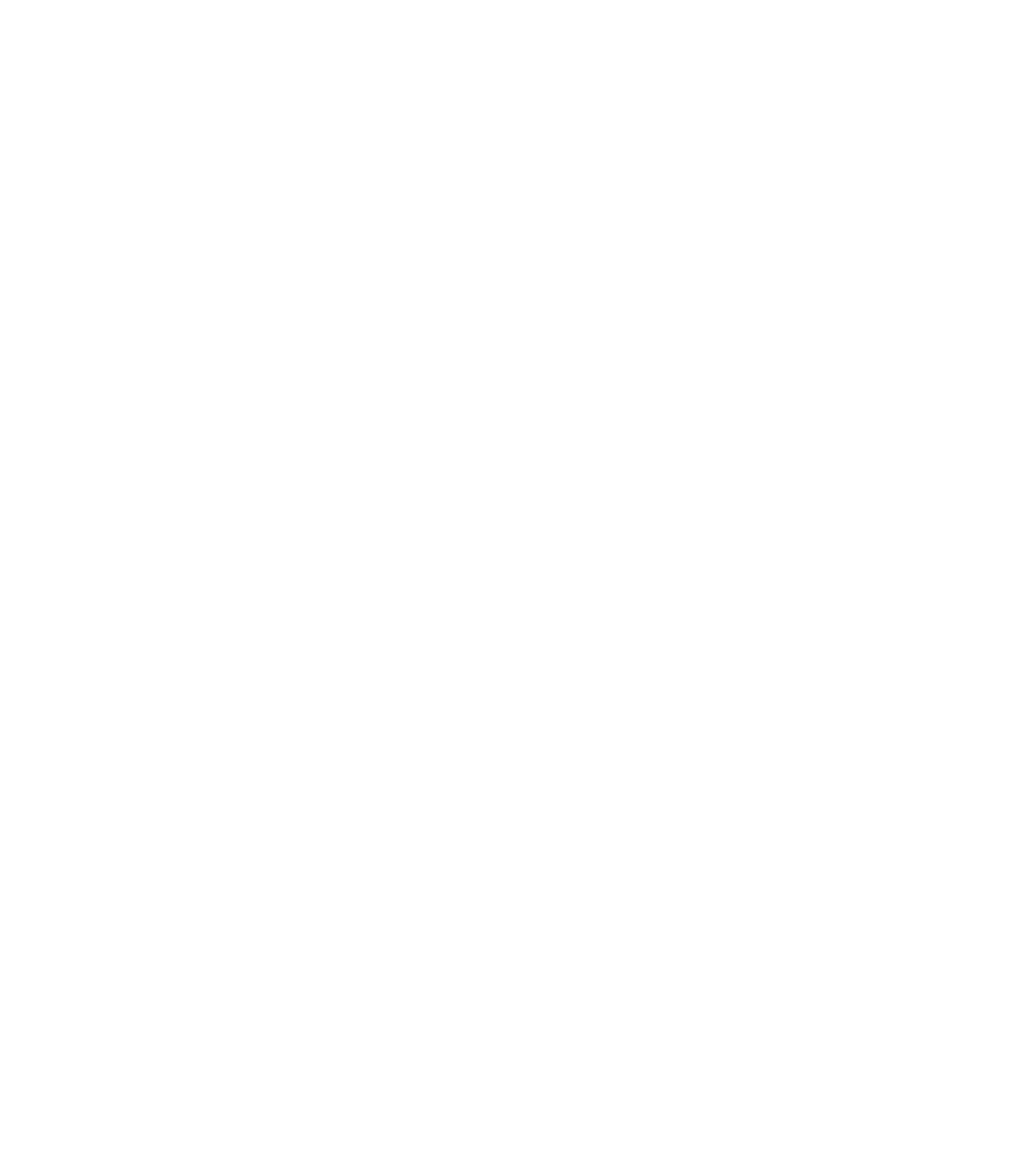
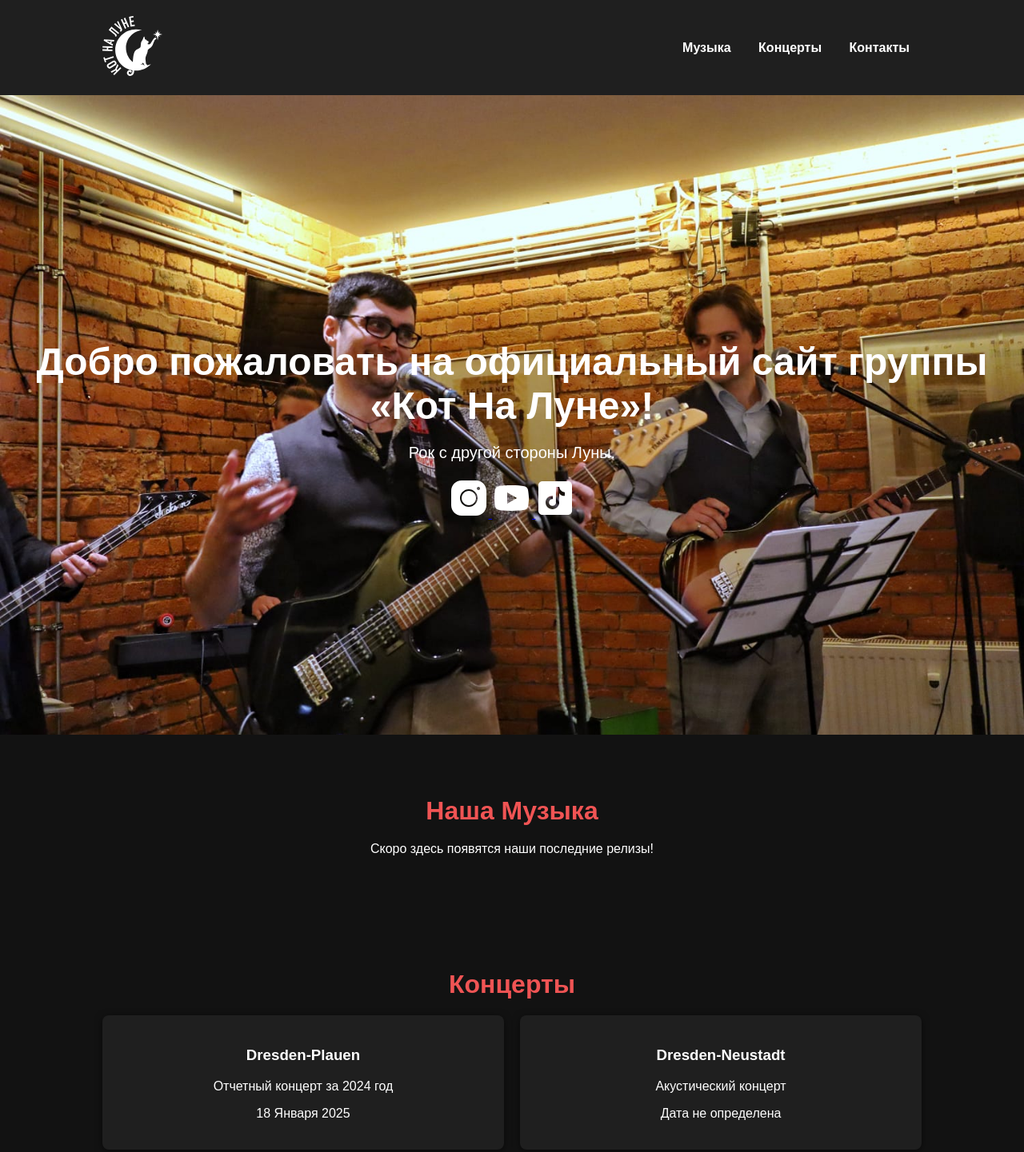
Before and after one commit to NikolayHenneberg/kot_na_lune, a plain HTML site: page index.html in a window 1280 px wide. Shown: the top 1441 px of the page at 80% size. Before the commit the page ends 800 px from the top, so only its background shows below. Drawn offline with Linux system fonts and the light colour scheme.

Commit message:
Add first version

```diff
--- a/index.html
+++ b/index.html
@@ -1,11 +1,68 @@
 <!DOCTYPE html>
-<html lang="en">
+<html lang="ru">
 <head>
     <meta charset="UTF-8">
-    <title>Title</title>
-    <link rel="stylesheet" href="style.css">
+    <meta name="viewport" content="width=device-width, initial-scale=1.0">
+    <title>Официальный сайт рок-группы «Кот На Луне»</title>
+    <link rel="stylesheet" href="styles.css">
 </head>
 <body>
+<header>
+    <div class="logo">
+        <img src="logo.svg" alt="Кот на Луне Logo">
+    </div>
+    <nav>
+        <a href="#music">Музыка</a>
+        <a href="#concert">Концерты</a>
+        <a href="#contact">Контакты</a>
+    </nav>
+</header>
 
+<div class="hero">
+    <div>
+        <h2>Добро пожаловать на официальный сайт группы «Кот На Луне»!</h2>
+        <p>Рок с другой стороны Луны.</p>
+        <a href="https://www.instagram.com/kot_on_the_moon/" target="_blank">
+            <img src="instagram.svg" alt="Instagram">
+        </a>
+        <a href="https://www.youtube.com/@kotnalune" target="_blank">
+            <img src="youtube.svg" alt="Facebook">
+        </a>
+        <a href="https://www.tiktok.com/@kotnalune" target="_blank">
+            <img src="tiktok.svg" alt="YouTube">
+        </a>
+    </div>
+</div>
+
+<div id="music" class="section">
+    <h2>Наша Музыка</h2>
+    <p>Скоро здесь появятся наши последние релизы!</p>
+</div>
+
+<div id="concert" class="section">
+    <h2>Концерты</h2>
+    <div class="tour-dates">
+        <div class="tour-date">
+            <h3>Dresden-Plauen</h3>
+            <p>Отчетный концерт за 2024 год</p>
+            <p>18 Января 2025</p>
+        </div>
+        <div class="tour-date">
+            <h3>Dresden-Neustadt</h3>
+            <p>Акустический концерт</p>
+            <p>Дата не определена </p>
+        </div>
+    </div>
+</div>
+
+<div id="contact" class="section">
+    <h2>Контакты</h2>
+    <p>Email: contact@kotnalune.band</p>
+    <p>Следите за нами в соцсетях!</p>
+</div>
+
+<footer>
+    &copy; 2025 Кот На Луне. Все права защищены.
+</footer>
 </body>
 </html>
--- /dev/null
+++ b/styles.css
@@ -0,0 +1,86 @@
+body {
+    margin: 0;
+    padding: 0;
+    font-family: 'Arial', sans-serif;
+    background-color: #121212;
+    color: #ffffff;
+    overflow-x: hidden;
+}
+
+header {
+    display: flex;
+    justify-content: space-between;
+    align-items: center;
+    padding: 20px 10%;
+    background-color: #1f1f1f;
+    box-shadow: 0 2px 5px rgba(0, 0, 0, 0.5);
+}
+
+.logo img {
+    width: 75px;
+    height: 75px;
+}
+
+header h1 {
+    font-size: 24px;
+    letter-spacing: 2px;
+}
+
+nav a {
+    margin: 0 15px;
+    text-decoration: none;
+    color: #ffffff;
+    font-weight: bold;
+}
+
+nav a:hover {
+    color: #f05454;
+}
+
+.hero {
+    height: 100vh;
+    display: flex;
+    justify-content: center;
+    align-items: center;
+    text-align: center;
+    background: url(background.jpg) no-repeat center center/cover;
+}
+
+.hero h2 {
+    font-size: 48px;
+    margin-bottom: 20px;
+}
+
+.hero p {
+    font-size: 20px;
+}
+
+.section {
+    padding: 50px 10%;
+    text-align: center;
+}
+
+.section h2 {
+    margin-bottom: 20px;
+    font-size: 32px;
+    color: #f05454;
+}
+
+.tour-dates {
+    display: grid;
+    grid-template-columns: repeat(auto-fit, minmax(200px, 1fr));
+    gap: 20px;
+}
+
+.tour-date {
+    padding: 20px;
+    background-color: #1f1f1f;
+    border-radius: 8px;
+    box-shadow: 0 2px 10px rgba(0, 0, 0, 0.5);
+}
+
+footer {
+    text-align: center;
+    padding: 20px;
+    background-color: #1f1f1f;
+}
```
Also changed, not shown: background.jpg (added), instagram.svg (added), logo.svg (added), style.css (deleted), tiktok.svg (added), youtube.svg (added).
